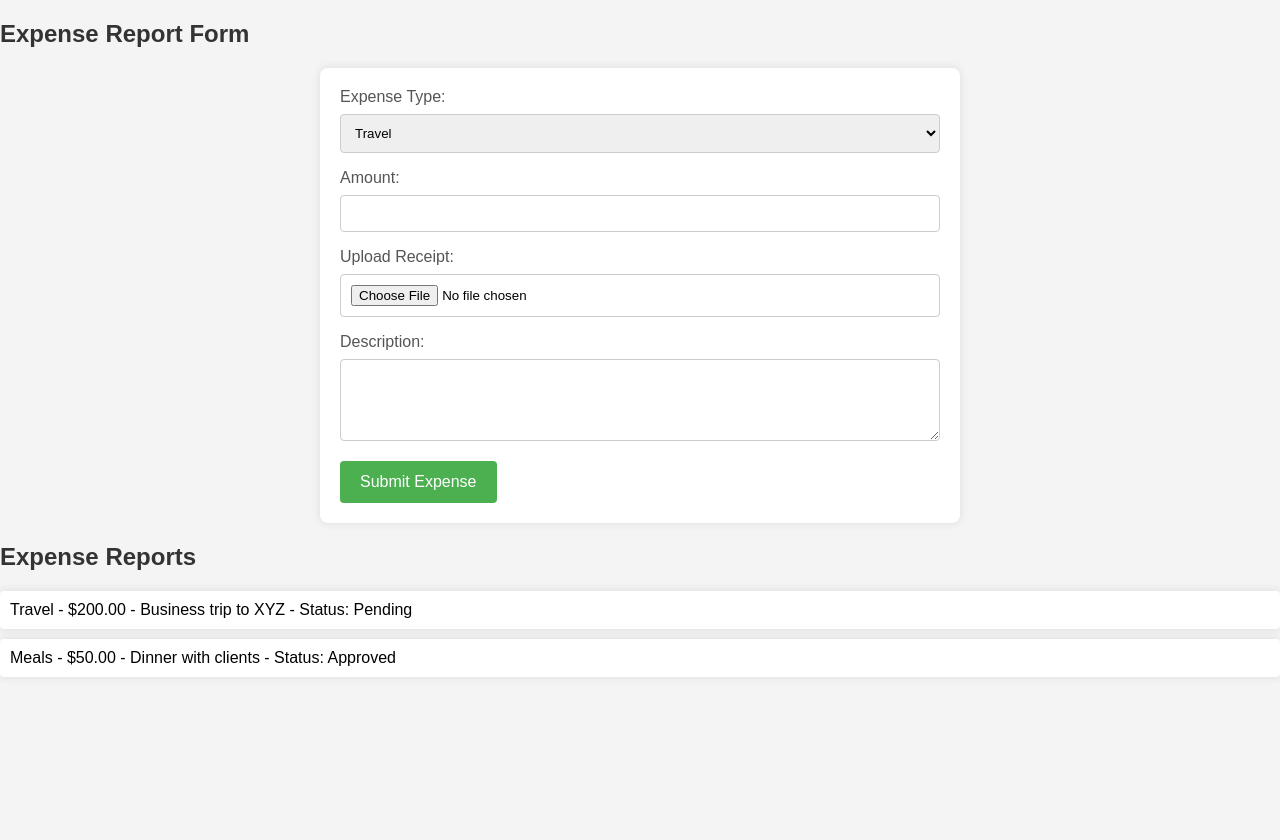
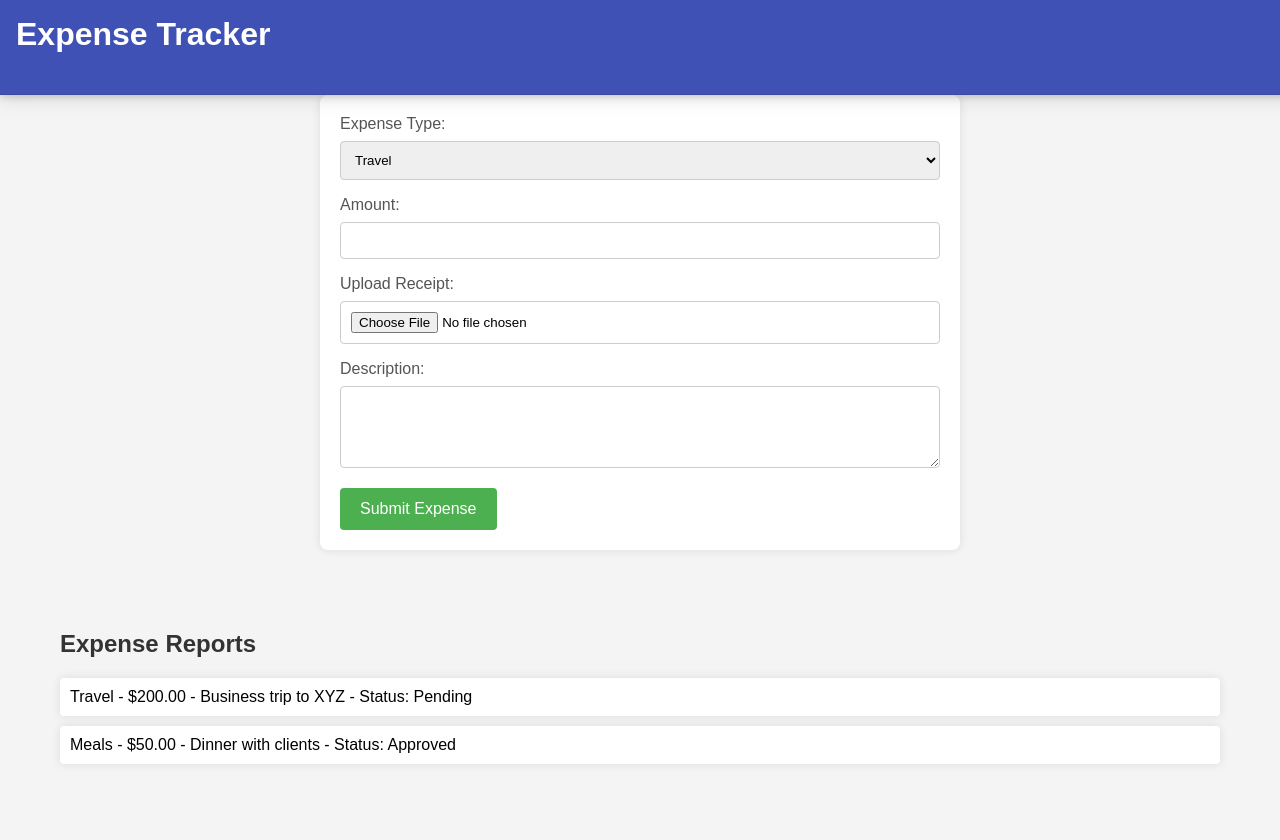
Before and after one commit to huajie-zhong/expense-tracker, a Flask app: page / in a window 1280 px wide. Before the commit the page ends 666 px from the top, so only its background shows below. Run offline with Flask 3, Linux system fonts and the light colour scheme.

Commit message:
adjust style

```diff
--- a/front-end/templates/index.html
+++ b/front-end/templates/index.html
@@ -7,7 +7,11 @@
     <title>Expense Reporting System</title>
 </head>
 <body>
-    <h2>Expense Report Form</h2>
+    <header>
+        <h1>Expense Tracker</h1>
+    </header>
+
+    <div class="container">
 
     <form id="expenseForm">
         <label for="expenseType">Expense Type:</label>
@@ -31,8 +35,12 @@
     </form>
 
     <!-- Display Expense Reports -->
+    </div>
+
+    <div id="report">
     <h2>Expense Reports</h2>
     <ul id="expenseList"></ul>
+    </div>
 
     <script src="{{url_for('static', filename='script.js')}}"></script>
 </body>
```
